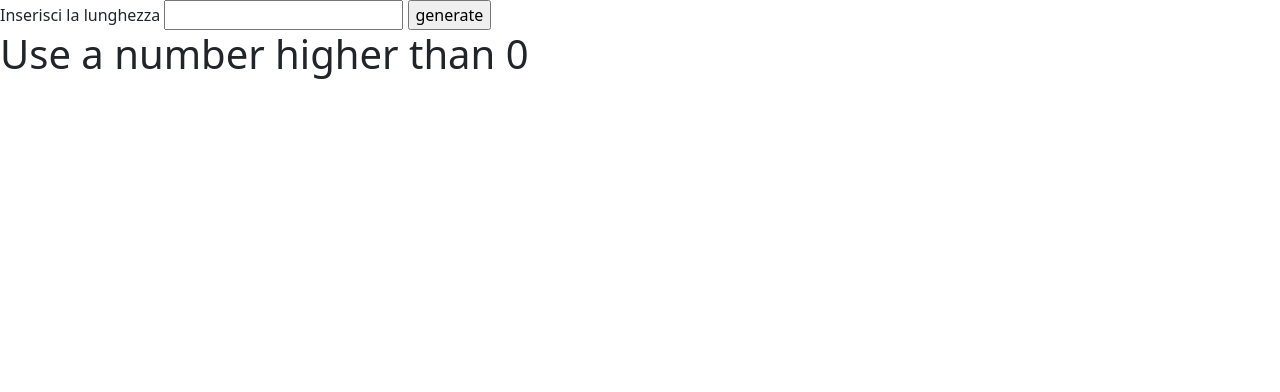
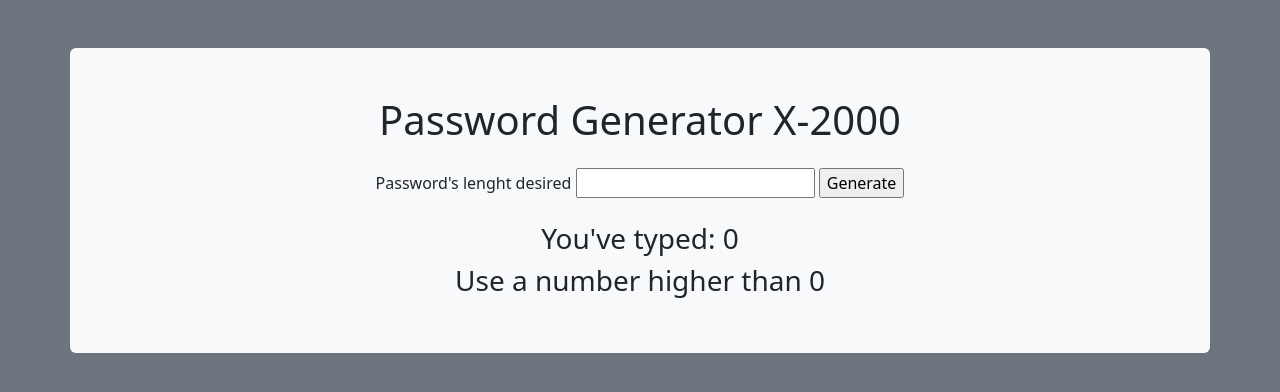
Before and after one commit to G-Lumia/php-strong-password-generator, a PHP site: page / in a window 1280 px wide. Shown: the top 392 px of the page. Run offline with PHP 8.4, Linux system fonts and the light colour scheme; some libraries are stand-ins or nearby versions.

Commit message:
added simple styles

```diff
--- a/index.php
+++ b/index.php
@@ -50,15 +50,29 @@ function randomPassword($lenght) {
     <link rel="stylesheet" href="https://cdnjs.cloudflare.com/ajax/libs/font-awesome/6.3.0/css/all.min.css">
   </head>
 
-  <body>
-    <form action="<?php echo htmlspecialchars($_SERVER['PHP_SELF']) ?>" method="GET">
-        <label for="lenght"> Inserisci la lunghezza </label>
-        <input type="text" name="lenght" id="lenght">
-        <input type="submit" name="submit" value="generate">
-    </form>
-    <h1>
-        <?php echo randomPassword($lenght)?>
-    </h1>
+  <body class="bg-secondary">
+    <div class="container my-5 p-5 bg-light rounded">
+        <div class="text-center">
+            <h1>
+                Password Generator X-2000
+            </h1>
+            <div class="d-flex justify-content-center my-4">
+                <form action="<?php echo htmlspecialchars($_SERVER['PHP_SELF']) ?>" method="GET">
+                    <label for="lenght"> Password's lenght desired </label>
+                    <input type="text" name="lenght" id="lenght">
+                    <input type="submit" name="submit" value="Generate">
+                </form>
+            </div>
+        </div>
+        <div class="text-center">
+            <h3>
+                <?php   echo "You've typed: $lenght"?>
+            </h3>
+            <h3>
+                <?php  echo randomPassword($lenght);?>
+            </h3>
+        </div>
+    </div>
     <script src="https://cdn.jsdelivr.net/npm/bootstrap@5.3.0-alpha1/dist/js/bootstrap.bundle.min.js" integrity="sha384-w76AqPfDkMBDXo30jS1Sgez6pr3x5MlQ1ZAGC+nuZB+EYdgRZgiwxhTBTkF7CXvN" crossorigin="anonymous"></script>
   </body>
 </html>
```
